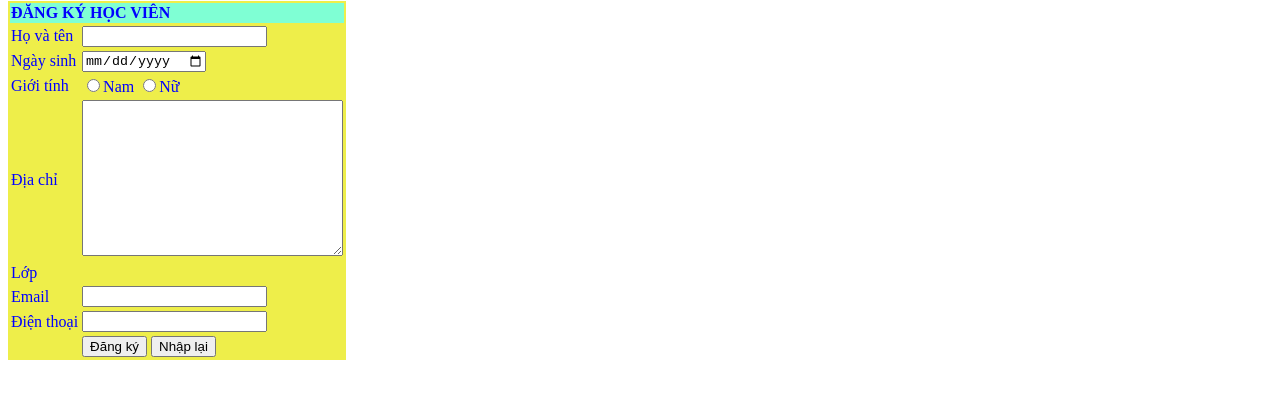
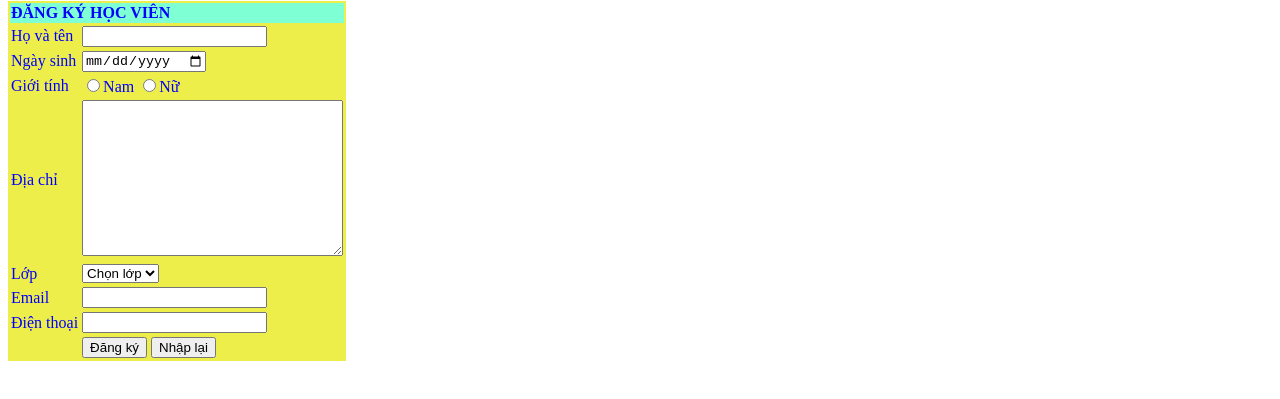
Before and after one commit to moto710/GitProject, a plain HTML site: page formSoThich.html in a window 1280 px wide. Shown: the part 353-752 px from the top of the page. Drawn offline with Linux system fonts and the light colour scheme.

Commit message:
fix select

```diff
--- a/formSoThich.html
+++ b/formSoThich.html
@@ -73,12 +73,12 @@
                 <tr>
                     <td>Lớp</td>
                     <td>
-                        <!-- <Select name="class">
+                        <Select name="class">
                             <option selected disabled>Chọn lớp</option>
                             <option value="C07">C07</option>
                             <option value="C08">C08</option>
                             <option value="C09">C09</option>
-                        </Select> -->
+                        </Select>
                     </td>
                 </tr>
                 <tr>
```
